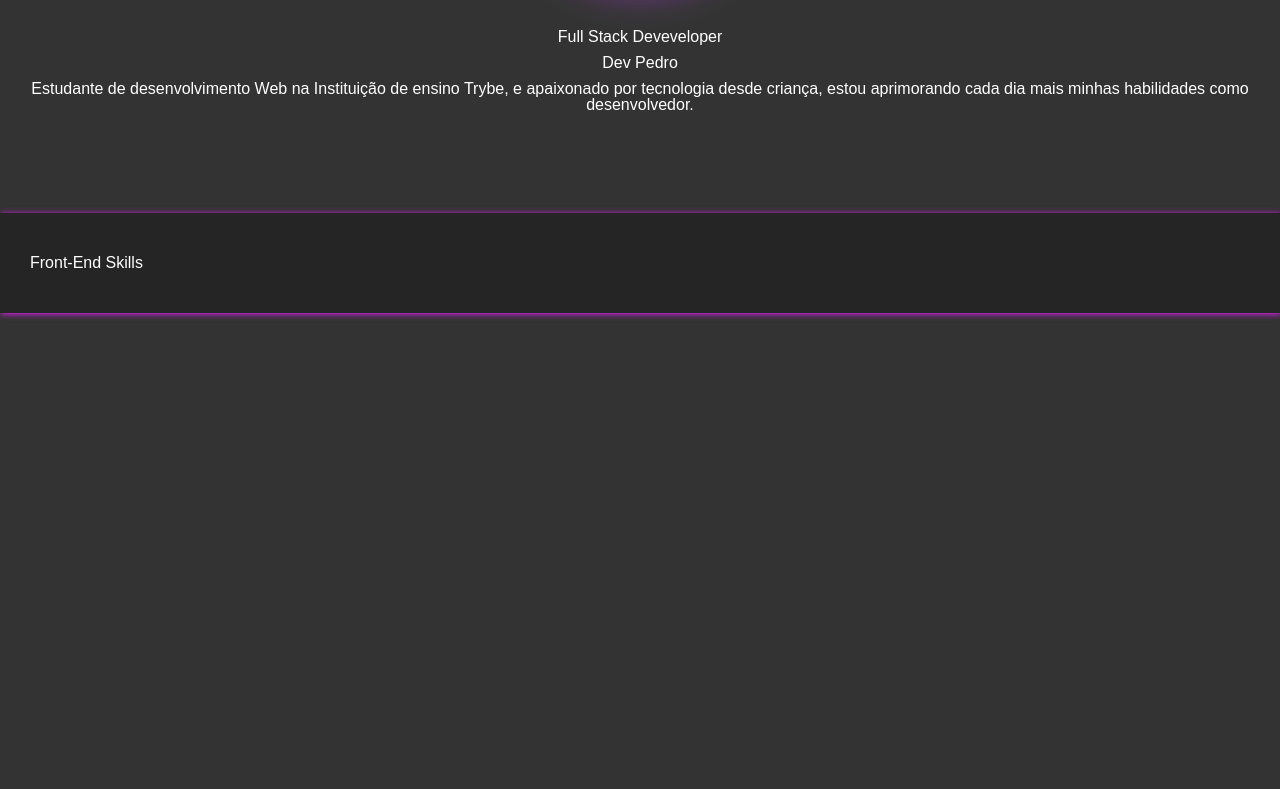
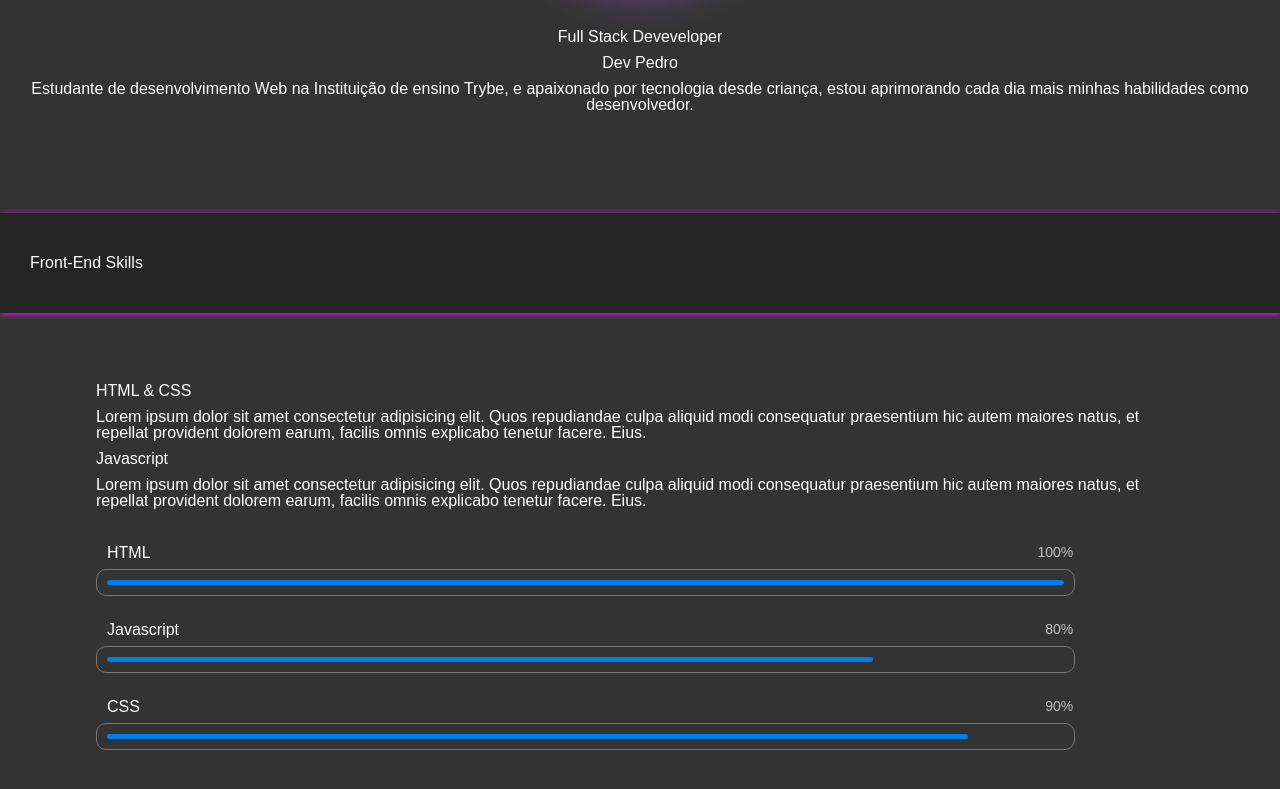
Before and after one commit to pedro-henrique-a-silva/pedro-henrique-a-silva.github.io, a React (Vite) app: page / in a window 1280 px wide. Shown: the part 471-1260 px from the top of the page. Before the commit the page ends 800 px from the top, so only its background shows below. Built offline with nearby package versions, Linux system fonts and the light colour scheme; a web font is replaced by a local one.

Commit message:
Criando seção de skills list

```diff
--- a/src/App.tsx
+++ b/src/App.tsx
@@ -4,6 +4,7 @@ import dark from './styles/theme/dark';
 import Header from './components/Header/Header';
 import About from './components/About/About';
 import Separator from './components/Separator/Separator';
+import SkillsSections from './components/SkillsSection/SkillsSections';
 
 function App() {
 
@@ -14,6 +15,7 @@ function App() {
       <main>
         <About />
         <Separator>Front-End Skills</Separator>
+        <SkillsSections />
       </main>
     </ThemeProvider>
 
--- /dev/null
+++ b/src/components/Skill/Skill.tsx
@@ -0,0 +1,19 @@
+import { SkillDescription } from './style'
+type SkillProps = {
+  children: React.ReactNode,
+  title: string,
+}
+
+function Skill(props: SkillProps) {
+  const { children, title } = props;
+  return (
+    <SkillDescription>
+      <h4>{title}</h4>
+      <p>
+        {children}
+      </p>
+    </SkillDescription>
+  )
+}
+
+export default Skill
--- /dev/null
+++ b/src/components/Skill/style.ts
@@ -0,0 +1,9 @@
+import { styled } from 'styled-components';
+
+export const SkillDescription = styled.div`
+  margin-bottom: 10px;
+
+  & h4 {
+    margin-bottom: 10px;
+  }
+`
--- /dev/null
+++ b/src/components/SkillBar/SkillBar.tsx
@@ -0,0 +1,23 @@
+import {
+    SkillBarWrapper,
+    SkillFillBar,
+    SkillBarTitle,
+    SkillBarPercentage } from './style'
+
+type SkillBarProps = {
+  skillName: string,
+  skillPercent: number,
+}
+
+function SkillBar(props: SkillBarProps) {
+  const { skillName, skillPercent } = props;
+  return (
+    <SkillBarWrapper>
+      <SkillBarTitle>{skillName}</SkillBarTitle>
+      <SkillBarPercentage>{`${skillPercent}%`}</SkillBarPercentage>
+      <SkillFillBar percentage={skillPercent}/>
+    </SkillBarWrapper>
+  )
+}
+
+export default SkillBar
--- /dev/null
+++ b/src/components/SkillBar/style.ts
@@ -0,0 +1,36 @@
+import { styled } from 'styled-components';
+
+type SkillFillBarProps = {
+  percentage: number;
+}
+
+export const SkillBarWrapper = styled.div`
+  position: relative;
+  border: 1px solid #777;
+  width: 90%;
+  border-radius: 10px;
+  padding: 10px;
+  margin: 50px 0;
+`
+
+export const SkillBarTitle = styled.h3`
+  position: absolute;
+  top: -25px;
+`
+
+export const SkillBarPercentage = styled.span`
+  position: absolute;
+  font-size: 14px;
+  opacity: 0.7;
+  right: 1px;
+  top: -25px;
+`
+
+export const SkillFillBar = styled.div<SkillFillBarProps>`
+  background-color: #007CED;
+  border: none;
+  width: 50%;
+  height: 5px;
+  border-radius: 10px;
+  width: ${(props) => props.percentage}%;
+`
--- /dev/null
+++ b/src/components/SkillsSection/SkillsSections.tsx
@@ -0,0 +1,26 @@
+import Skill from '../Skill/Skill'
+import SkillBar from '../SkillBar/SkillBar'
+import { SkillsWrapper } from './style'
+
+function SkillsSections() {
+  return (
+    <SkillsWrapper>
+      <article>
+        <Skill title='HTML & CSS'>
+          Lorem ipsum dolor sit amet consectetur adipisicing elit. Quos repudiandae culpa aliquid modi consequatur praesentium hic autem maiores natus, et repellat provident dolorem earum, facilis omnis explicabo tenetur facere. Eius.
+        </Skill>
+        <Skill title='Javascript'>
+          Lorem ipsum dolor sit amet consectetur adipisicing elit. Quos repudiandae culpa aliquid modi consequatur praesentium hic autem maiores natus, et repellat provident dolorem earum, facilis omnis explicabo tenetur facere. Eius.
+        </Skill>
+      </article>
+
+      <section >
+        <SkillBar skillName='HTML' skillPercent={100}/>
+        <SkillBar skillName='Javascript' skillPercent={80}/>
+        <SkillBar skillName='CSS' skillPercent={90}/>
+      </section>
+    </SkillsWrapper>
+  )
+}
+
+export default SkillsSections
--- /dev/null
+++ b/src/components/SkillsSection/style.ts
@@ -0,0 +1,9 @@
+import {styled} from 'styled-components';
+
+export const SkillsWrapper = styled.section`
+  display: flex;
+  flex-direction: column;
+  justify-content: space-between;
+  width: 85%;
+  margin: 70px auto;
+`
```
